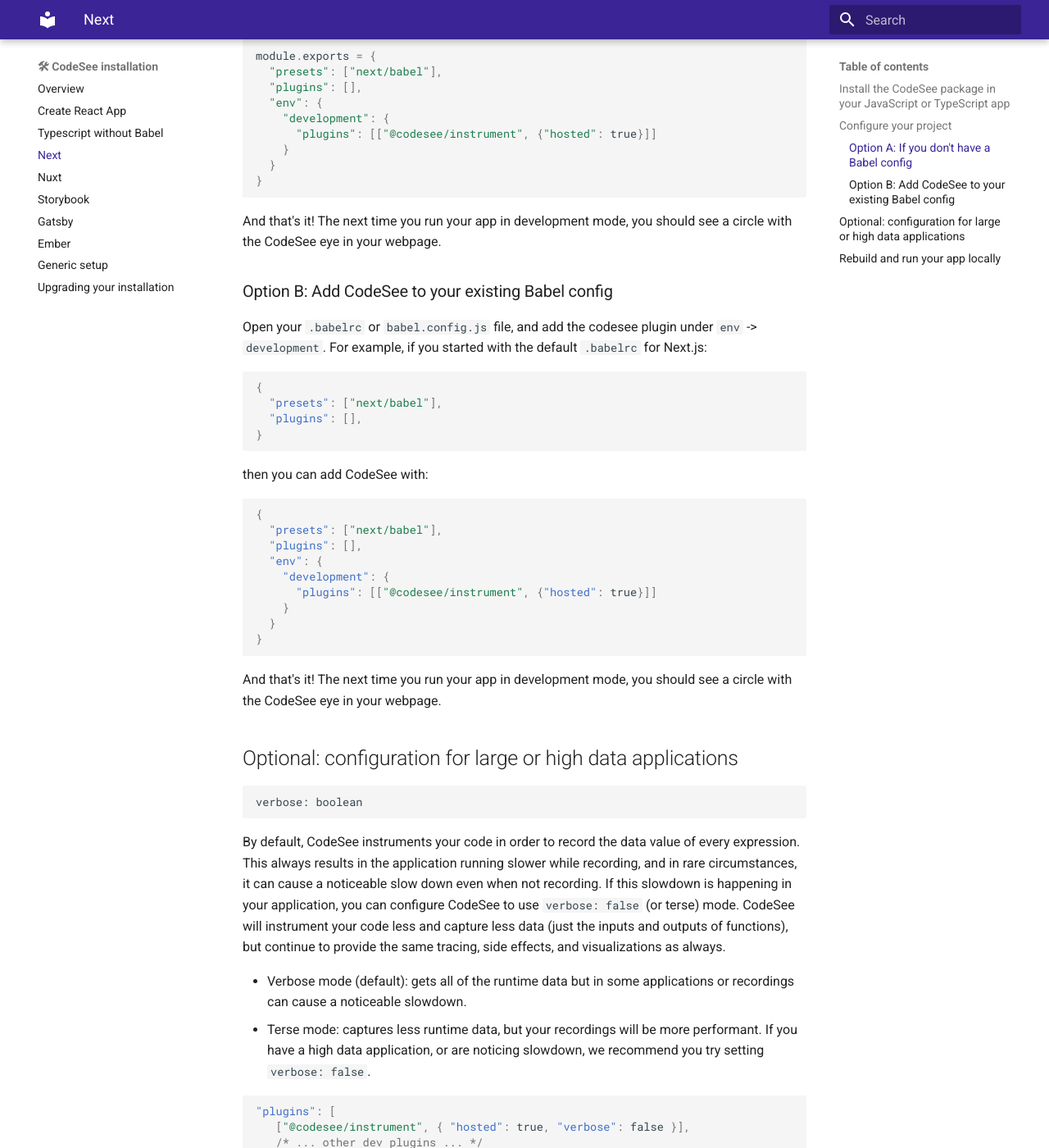
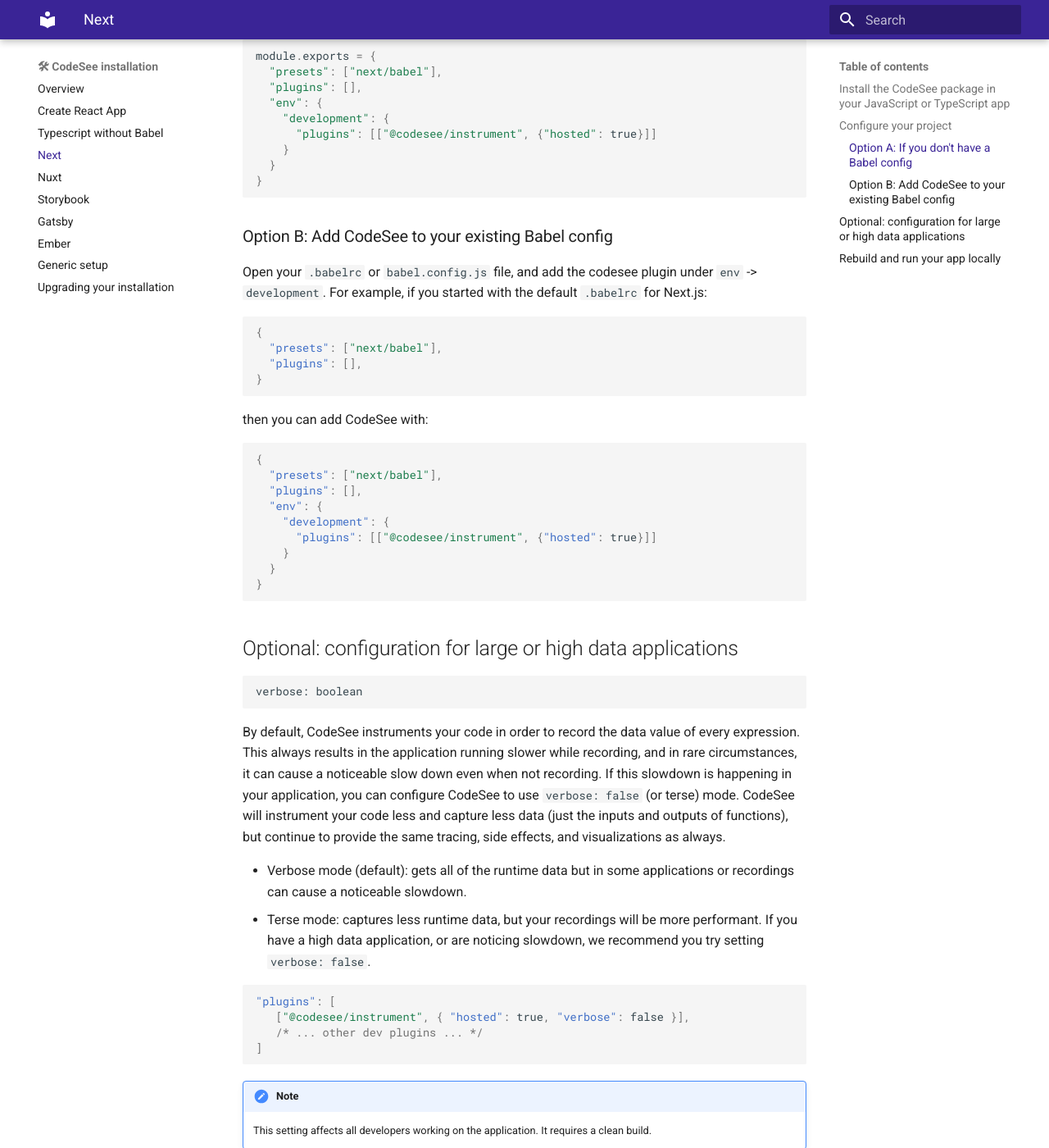
Before and after one commit to Codesee-io/docs, an MkDocs documentation site: the page built from docs/install/setup-next.md, in a window 1280 px wide and 1400 px high, scrolled down 766 px. Shown: the whole window at 82% size. Built offline with MkDocs 1.6.1 and Material for MkDocs 9.7.7, drawn with Linux system fonts in a browser that asks for light colours; comment, search, counter and statistics services are not loaded.

Commit message:
remove 'and that's it'

````diff
--- a/docs/install/setup-next.md
+++ b/docs/install/setup-next.md
@@ -29,7 +29,7 @@ module.exports = {
 }
 ```
 
-And that's it! The next time you run your app in development mode, you should see a circle with the CodeSee eye in your webpage.
+
 
 ### Option B: Add CodeSee to your existing Babel config
 
@@ -56,7 +56,7 @@ then you can add CodeSee with:
 }
 ```
 
-And that's it! The next time you run your app in development mode, you should see a circle with the CodeSee eye in your webpage.
+
 
 --8<-- "snippets/config-large-high-data.md"
 
````
